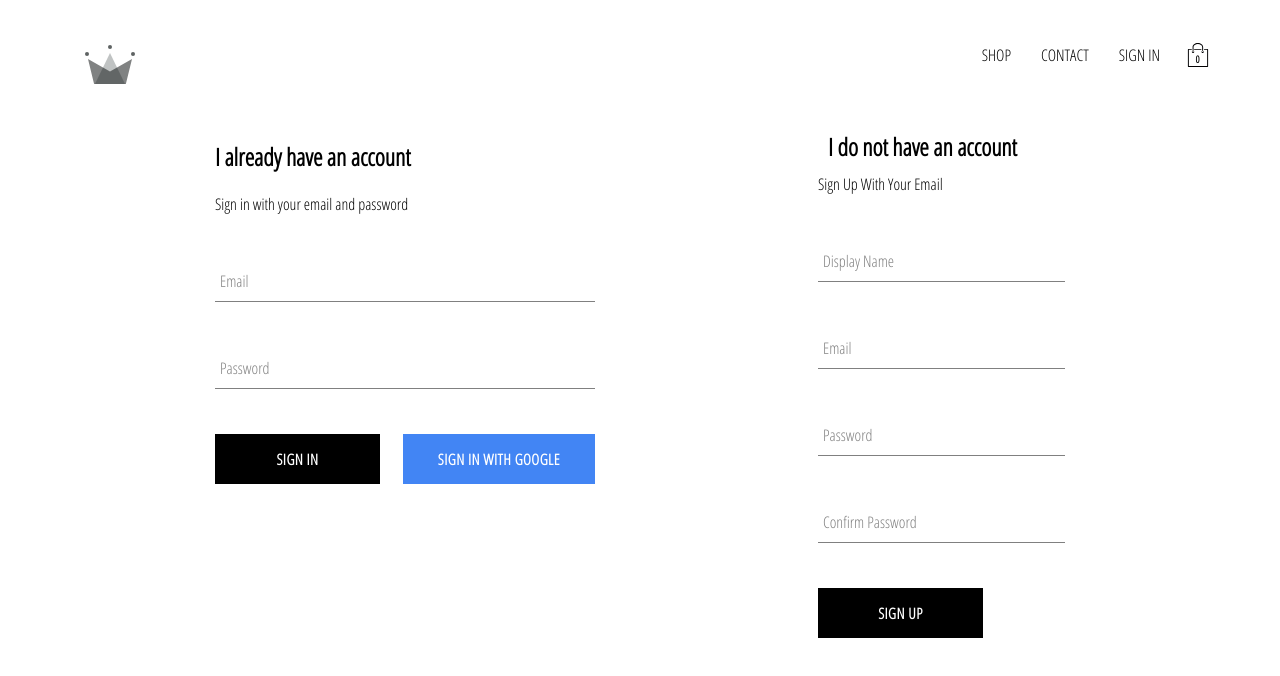
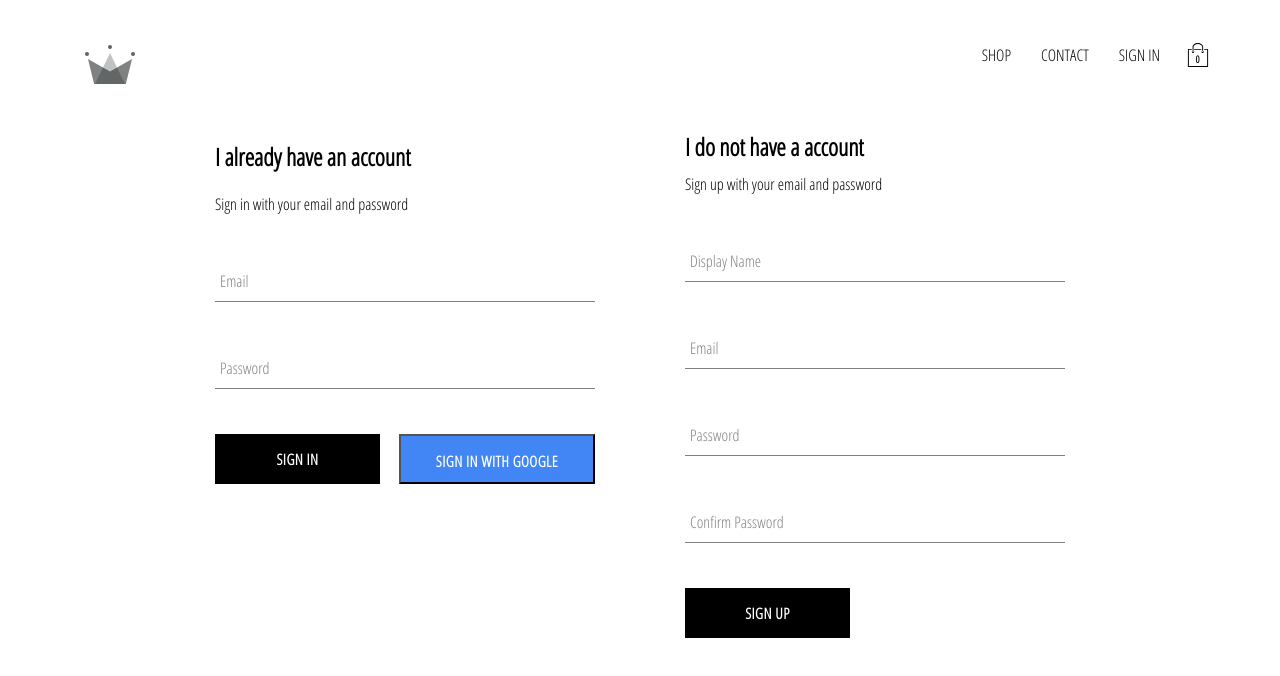
Before and after one commit to TechRanga/techranga-ecommerce, a React (Create React App) app: page /signIn in a window 1280 px wide. Shown: the top 676 px of the page. Built offline with nearby package versions, Linux system fonts and the light colour scheme; no server answers.

Commit message:
React Hooks Implementation & Style Changes
Implemented React Hooks to Shop Page/Sign In/Sign Up and App JS
Modified styling for Collection Item and Custom Button to fix display issue

```diff
--- a/src/App.js
+++ b/src/App.js
@@ -1,4 +1,4 @@
-import React from 'react';
+import React,{useEffect} from 'react';
 import {Switch,Route,Redirect} from 'react-router-dom';
 import {connect} from 'react-redux';
 import './App.css';
@@ -10,15 +10,15 @@ import SignInAndSignUpPage from './pages/sign-in-and-sign-up/sign-in-and-sign-up
 import CheckoutPage from './pages/checkout/checkout.component';
 import {selectCurrentUser} from './redux/user/user.selector';
 import {checkUserSession} from './redux/user/user.actions';
-class App extends React.Component {
-  unsubscripeFromAuth = null;
 
-  componentDidMount(){
-    const {checkUserSession}=this.props;
-    checkUserSession();
-  }
 
-  render(){
+const App =({checkUserSession,currentUser})=> {
+
+  useEffect(
+    ()=>checkUserSession(),
+    []
+  );
+
   return (
     <div>
       <Header />
@@ -26,15 +26,10 @@ class App extends React.Component {
         <Route exact path='/' component={HomePage}/>
         <Route path='/shop' component={ShopPage}/>
         <Route exact path='/checkout' component={CheckoutPage}/>
-          <Route exact path='/signIn' render={()=>this.props.currentUser?(<Redirect to='/'/>):(<SignInAndSignUpPage/>)}/>
+        <Route exact path='/signIn' render={()=>currentUser?(<Redirect to='/'/>):(<SignInAndSignUpPage/>)}/>
       </Switch>
     </div>
   );
-  };
-
-  componentWillUnmount(){
-    this.unsubscripeFromAuth();//Unsubscripe oauth
-  };
 }
 
 
--- /dev/null
+++ b/src/components/collection-item/collection-item.styled.jsx
@@ -0,0 +1,55 @@
+import styled from 'styled-components';
+import CustomButton from '../custom-button/custom-button.component';
+
+export const CollectionItemContainer = styled.div`
+  width: 22vw;
+  display: flex;
+  flex-direction: column;
+  height: 350px;
+  align-items: center;
+  position: relative;
+  &:hover {
+    .image {
+      opacity: 0.8;
+    }
+    button {
+      opacity: 0.85;
+      display: flex;
+    }
+  }
+`;
+
+export const AddButton = styled(CustomButton)`
+  width: 80%;
+  opacity: 0.7;
+  position: absolute;
+  top: 255px;
+  display: none;
+`;
+
+export const BackgroundImage = styled.div`
+  width: 100%;
+  height: 95%;
+  background-size: cover;
+  background-position: center;
+  margin-bottom: 5px;
+  background-image: ${({ imageUrl }) => `url(${imageUrl})`};
+`;
+
+export const CollectionFooterContainer = styled.div`
+  width: 100%;
+  height: 5%;
+  display: flex;
+  justify-content: space-between;
+  font-size: 18px;
+`;
+
+export const NameContainer = styled.span`
+  width: 90%;
+  margin-bottom: 15px;
+`;
+
+export const PriceContainer = styled.span`
+  width: 10%;
+  text-align: right;
+`;
--- a/src/components/custom-button/custom-button.component.jsx
+++ b/src/components/custom-button/custom-button.component.jsx
@@ -1,13 +1,8 @@
 import React from 'react';
-import './custom-button.styles.scss';
+import { CustomButtonContainer } from './custom-button.styled';
 
-const CustomButton=({children,isGoogleSignIn,inverted,...otherProps})=>(
-    <button
-    className={`${inverted ? 'inverted' : ''}
-    ${isGoogleSignIn ? 'google-sign-in' : ''} custom-button`}
-    {...otherProps}
-    >{children}
-    </button>
+const CustomButton=({children,...otherProps})=>(
+    <CustomButtonContainer {...otherProps}>{children}</CustomButtonContainer>
 )
 
 export default CustomButton;
--- a/src/components/form-input/form-input.component.jsx
+++ b/src/components/form-input/form-input.component.jsx
@@ -1,18 +1,20 @@
 import React from 'react';
-import './form-input.styles.scss';
+import {
+    GroupContainer,
+    FormInputContainer,
+    FormInputLabel
+} from './form-input.styled';
 
 const FormInput = ({handleChange,label,...props})=>(
-    <div className='group'>
-        <input className='form-input' onChange={handleChange} {...props}/>
-        {
-            label?(
-                <label className={`${props.value.length?'shrink':''}form-input-label`}>
-                    {label}
-                </label>
-                )
-            :null
-        }
-    </div>
-)
+
+    <GroupContainer>
+    <FormInputContainer onChange={handleChange} {...props} />
+    {label ? (
+      <FormInputLabel className={props.value.length ? 'shrink' : ''}>
+        {label}
+      </FormInputLabel>
+    ) : null}
+  </GroupContainer>
+);
 
 export default FormInput;
--- /dev/null
+++ b/src/components/form-input/form-input.styled.jsx
@@ -0,0 +1,52 @@
+import styled, { css } from 'styled-components';
+
+const subColor = 'grey';
+const mainColor = 'black';
+
+const shrinkLabelStyles = css`
+  top: -14px;
+  font-size: 12px;
+  color: ${mainColor};
+`;
+
+export const GroupContainer = styled.div`
+  position: relative;
+  margin: 45px 0;
+  input[type='password'] {
+    letter-spacing: 0.3em;
+  }
+`;
+
+export const FormInputContainer = styled.input`
+  background: none;
+  background-color: white;
+  color: ${subColor};
+  font-size: 18px;
+  padding: 10px 10px 10px 5px;
+  display: block;
+  width: 100%;
+  border: none;
+  border-radius: 0;
+  border-bottom: 1px solid ${subColor};
+  margin: 25px 0;
+  &:focus {
+    outline: none;
+  }
+  &:focus ~ label {
+    ${shrinkLabelStyles}
+  }
+`;
+
+export const FormInputLabel = styled.label`
+  color: ${subColor};
+  font-size: 16px;
+  font-weight: normal;
+  position: absolute;
+  pointer-events: none;
+  left: 5px;
+  top: 10px;
+  transition: 300ms ease all;
+  &.shrink {
+    ${shrinkLabelStyles}
+  }
+`;
--- a/src/components/sign-in/sign-in.component.jsx
+++ b/src/components/sign-in/sign-in.component.jsx
@@ -1,41 +1,44 @@
-import React from 'react';
+import React, {useState} from 'react';
 import './sign-in.styles.scss';
 import FormInput from '../form-input/form-input.component';
 import CustomButton from '../custom-button/custom-button.component';
 import {connect} from 'react-redux';
 import {startGoogleSignIn,startEmailSignIn} from '../../redux/user/user.actions';
 
-class SignIn extends React.Component{
+const SignIn =({startEmailSignIn,startGoogleSignIn})=>{
 
-    constructor(props){
-        super(props);
-        this.state={
-            email:'',
-            password:''
-        };
+    const [userCredentials,setCredentials] = useState({email:'',password:''});
+    const {email,password} = userCredentials;
+
+    const handleSubmit = async event =>{
+        event.preventDefault();
+        startEmailSignIn(email,password);
     };
 
-    render(){
-        const {startGoogleSignIn} = this.props;
+    const handleChange = event =>{
+        const {value,name} = event.target;
+        setCredentials({...userCredentials, [name]:value});
+    };
+
         return(
             <div className='sign-in'>
                 <h2>I already have an account</h2>
                 <span>Sign in with your email and password</span>
 
-                <form onSubmit={this.handleSubmit}>
+                <form onSubmit={handleSubmit}>
                     <FormInput
                     name='email'
                     type='email'
-                    value={this.state.email}
-                    handleChange={this.handleChange}
+                    value={userCredentials.email}
+                    handleChange={handleChange}
                     label='Email'
                     required/>
 
                     <FormInput
                     name='password'
                     type='password'
-                    value={this.state.password}
-                    handleChange={this.handleChange}
+                    value={userCredentials.password}
+                    handleChange={handleChange}
                     label='Password'
                     required/>
                     <div className='buttons'>
@@ -45,20 +48,9 @@ class SignIn extends React.Component{
 
                 </form>
             </div>
-        )
-    }
+        );
 
-    handleSubmit = async event =>{
-        event.preventDefault();
-        const {startEmailSignIn} = this.props;
-        const {email,password} = this.state;
-        startEmailSignIn(email,password);
-    };
 
-    handleChange = event =>{
-        const {value,name} = event.target;
-        this.setState({[name]:value});
-    };
 }
 
 const mapDispatchToProps = dispatch => (
--- a/src/components/sign-up/sign-up.component.jsx
+++ b/src/components/sign-up/sign-up.component.jsx
@@ -1,33 +1,42 @@
-import React from 'react';
+import React,{useState} from 'react';
 import FormInput from '../form-input/form-input.component';
 import CustomButton from '../custom-button/custom-button.component';
 import {connect} from 'react-redux';
 import {startSignUp} from '../../redux/user/user.actions';
+import { SignUpContainer, SignUpTitle } from './sign-up.styled';
 
-class SignUp extends React.Component{
+const SignUp =({startSignUp})=>{
 
-    constructor(){
-        super();
-        this.state = {
-            displayName:'',
-            email:'',
-            password:'',
-            confirmPassword:''
+    const [userCredentials,setCredentials] = useState({displayName:'',email:'',password:'',confirmPassword:''});
+
+    const {displayName,email,password,confirmPassword} = userCredentials;
+
+    const handleSumit = async event =>{
+        event.preventDefault();
+
+        if(password!==confirmPassword){
+            alert("Passwords don't match");
+            return
+        }else{
+            startSignUp(displayName,email,password);
         }
     };
 
-    render(){
-        const {displayName,email,password,confirmPassword} = this.state;
+    const handleChange = event =>{
+        const {value,name} = event.target;
+        setCredentials({...userCredentials,[name]:value});
+    }
+
     return(
-            <div className='sign-up'>
-                <h2 className='title'>I do not have an account</h2>
-                <span>Sign Up With Your Email</span>
-                <form className='sign-up-form' onSubmit={this.handleSumit}>
+        <SignUpContainer>
+            <SignUpTitle>I do not have a account</SignUpTitle>
+            <span>Sign up with your email and password</span>
+            <form className='sign-up-form' onSubmit={handleSumit}>
                 <FormInput
                     type='text'
                     name='displayName'
                     value={displayName}
-                        onChange={this.handleChange}
+                    onChange={handleChange}
                     label='Display Name'
                     required
                 />
@@ -36,7 +45,7 @@ class SignUp extends React.Component{
                     type='email'
                     name='email'
                     value={email}
-                        onChange={this.handleChange}
+                    onChange={handleChange}
                     label='Email'
                     required
                 />
@@ -45,7 +54,7 @@ class SignUp extends React.Component{
                     type='password'
                     name='password'
                     value={password}
-                        onChange={this.handleChange}
+                    onChange={handleChange}
                     label='Password'
                     required
                 />
@@ -54,7 +63,7 @@ class SignUp extends React.Component{
                     type='password'
                     name='confirmPassword'
                     value={confirmPassword}
-                        onChange={this.handleChange}
+                    onChange={handleChange}
                     label='Confirm Password'
                     required
                 />
@@ -63,26 +72,8 @@ class SignUp extends React.Component{
                 </div>
 
             </form>
-            </div>
-        )
-    };
-
-    handleSumit = async event =>{
-        event.preventDefault();
-        const {displayName,email,password,confirmPassword} = this.state;
-        if(password!==confirmPassword){
-            alert("Passwords don't match");
-            return
-        }else{
-            const {startSignUp} = this.props;
-            startSignUp(displayName,email,password);
-        }
-    };
-
-    handleChange = event =>{
-        const {value,name} = event.target;
-        this.setState({[name]:value});
-    }
+        </SignUpContainer>
+    );
 }
 
 
--- /dev/null
+++ b/src/components/sign-up/sign-up.styled.jsx
@@ -0,0 +1,11 @@
+import styled from 'styled-components';
+
+export const SignUpContainer = styled.div`
+  display: flex;
+  flex-direction: column;
+  width: 380px;
+`;
+
+export const SignUpTitle = styled.h2`
+  margin: 10px 0;
+`;
```
Also changed, not shown: src/components/collection-item/collection-item.component.jsx (+19 -14 lines), src/components/sign-in/sign-in.styled.jsx (added, +16 -0 lines), src/pages/shop/shop.component.jsx (+12 -14 lines). Lines whose indentation alone changed are shown as unchanged.
